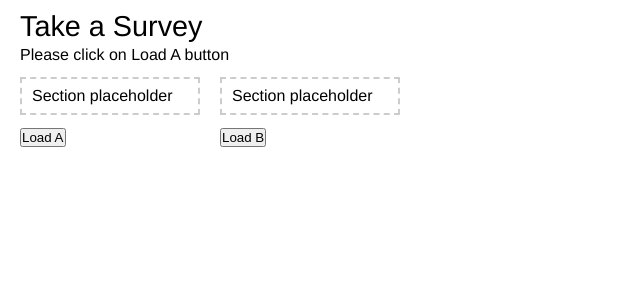
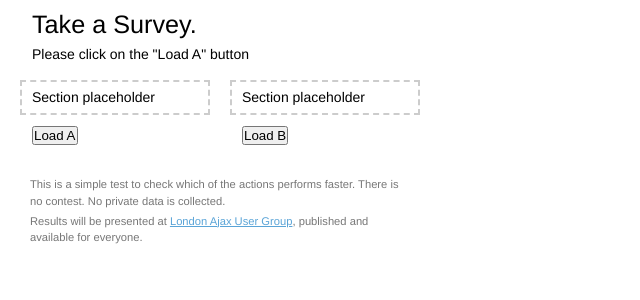
Before and after one commit to zalun/jsFiddle-Survey, a Django app: page / in a window 1280 px wide. Shown: the top 300 px of the page, without its empty margins (0-640 px from the left). Run offline with Django 3.2, Linux system fonts and the light colour scheme.

Commit message:
contest info provided

```diff
--- a/media/css/default.css
+++ b/media/css/default.css
@@ -3,7 +3,26 @@ body {
     font-family: helvetica;
     margin: 10px 20px;;
     width: 400px;
+    font-size: 14px;
 }
 h1 {
     font-size: 1.8em;
 }
+h1, p {
+  margin: 5px 2px;
+  padding: 0 10px;
+}
+a {
+  color: #5AA4D7;
+}
+#explanation {
+  color: #777;
+  font-size: 0.8em;
+  clear: both;
+}
+#explanation p {
+  margin: 3px 0;
+}
+#explanation p.first {
+  padding-top: 25px;
+}
--- a/media/css/spinner.css
+++ b/media/css/spinner.css
@@ -7,14 +7,18 @@ input[type=text] {
     border: 1px solid #999;
     text-align: right;
 }
+.test {
+  float: left;
+  width: 190px;
+}
 .result {
     border: 2px dashed #ccc;
     padding: 5px 10px;
     margin: 10px 0;
 }
-.test {
-  float: left;
-  width: 180px;
+.result p {
+  padding: 0;
+  margin: 0;
 }
 #b_section {
   margin-left: 20px;
--- a/templates/spinner/index.html
+++ b/templates/spinner/index.html
@@ -26,14 +26,15 @@
         event.stop();
         newRequest({{ xhr_duration }}, {{ spinner_delay_a }}, $('a_result'),
           function() {
-            $('message').highlight().set('text', 'Please click on Load B button');
+          $('message').highlight().set('text',
+            'Now please click on the "Load B" button');
             // switch on B
             $('b_load').addEvent('click', function(event) {
               event.stop();
               newRequest({{ xhr_duration }}, {{ spinner_delay_b }}, $('b_result'),
                 function() {
                   $('message').highlight().set('text',
-                    'Please decide which action seemed faster');
+                    'Decide which action seemed faster and you\'re done.');
                   $('decision').show();
                 });
             });
@@ -47,8 +48,8 @@
     <h1>Thank you!</h1>
     <p id="message">You may start over if you wish (Load A)</p>
   {% else %}
-    <h1>Take a Survey</h1>
-    <p id="message">Please click on Load A button</p>
+    <h1>Take a Survey.</h1>
+    <p id="message">Please click on the "Load A" button</p>
   {% endif %}
 
   <div id="a_section" class="test">
@@ -76,5 +77,15 @@
       <p><input type="submit" id="send_result" value="Send">
     </fieldset>
   </form>
+  <div id="explanation">
+    <p class="first">
+    This is a simple test to check which of the actions performs faster.
+    There is no contest. No private data is collected.
+    </p>
+    <p>Results will be presented at
+    <a href="http://londonajax.com" target="_top">London Ajax User Group</a>,
+    published and available for everyone.
+    </p>
+  </div>
 </body>
 </html>
```
